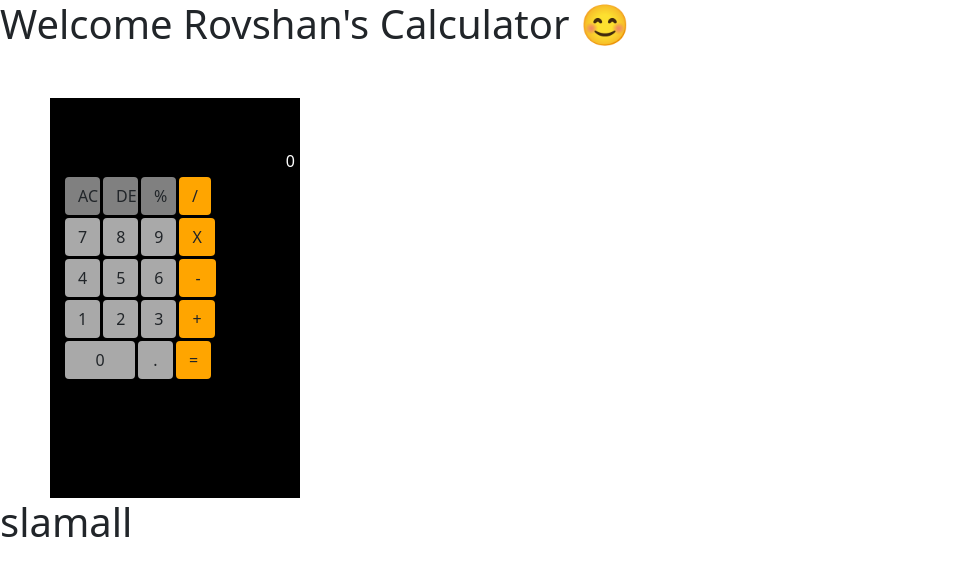
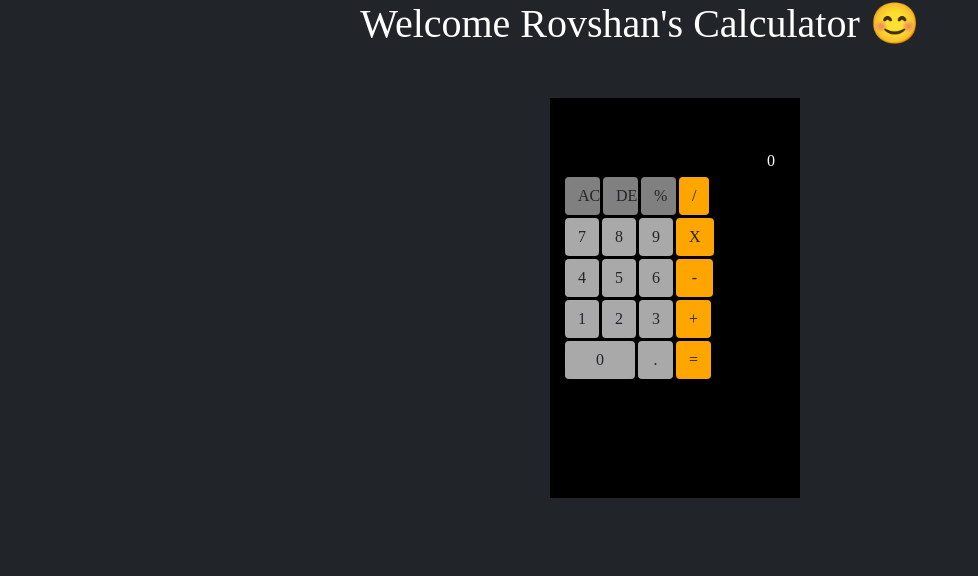
Before and after one commit to rovsencode/Calculator, a plain HTML site: page index.html in a window 1280 px wide. Shown: the whole page, without its empty margins (0-978 px from the left). Drawn offline with nearby package versions, Linux system fonts and the light colour scheme.

Commit message:
edit background

```diff
--- a/index.html
+++ b/index.html
@@ -19,9 +19,9 @@
     <!-- <input type="text" id="operating">
     <button class="btn btn-primary click ">Calculate</button> -->
     <!-- <h2 class="result">Cavab</h2> -->
-     <h1>Welcome Rovshan's Calculator &#128522 </h1>
+     <h1 class="welcome-title">Welcome Rovshan's Calculator &#128522 </h1>
     <!--Calculator Design-->
-    <div class="calculator">
+    <div class="calculator" >
       <div class="container container-calculator">
         <div class="operating-system">
           <div class="calculation">
@@ -61,6 +61,3 @@
     </div>
   </body>
 </html>
-
-
-<h1>slamall</h1>
--- a/style.css
+++ b/style.css
@@ -1,4 +1,14 @@
+body{
+    background-color: #212529;
+    font-family: -webkit-body;
+}
+.welcome-title{
+    color: white;
+    text-align: center;
+}
 .calculator{
+    position: relative;
+    left: 500px;
     height: 400px;
     width: 250px;
     display: flex;
```
